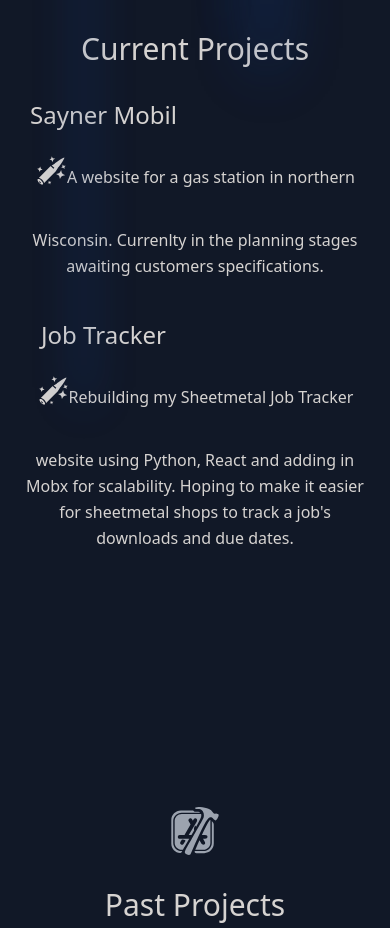
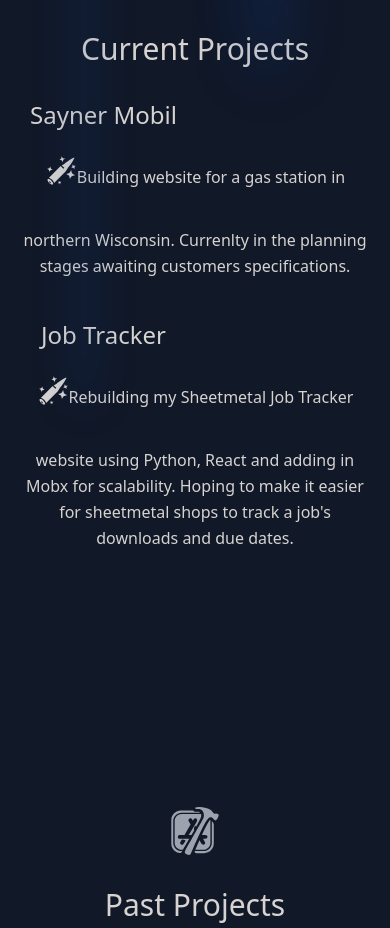
Before and after one commit to J-Gulledge19/Portfolio, a React (Create React App) app: page / in a window 390 px wide. Shown: the part 1307-2235 px from the top of the page. Built offline with nearby package versions, Linux system fonts and the light colour scheme.

Commit message:
Changed wording on Sayner mobil

```diff
--- a/src/components/Currentwork.js
+++ b/src/components/Currentwork.js
@@ -13,7 +13,7 @@ export default function CurrentWork() {
           </h1>
             <h1 className="grid grid-cols-2 gap-4 place-content-start h-8 sm:text-2xl text-2xl font-medium title-font mt-4 text-stone-300">Sayner Mobil</h1>
           <p className="lg:w-2/3 mx-auto leading-relaxed text-base text-stone-300">
-            <GiSilverBullet className="w-8 h-20 inline-block mb-4"/>A website for a gas station in northern Wisconsin. Currenlty in the planning stages awaiting customers specifications.</p>
+            <GiSilverBullet className="w-8 h-20 inline-block mb-4"/>Building website for a gas station in northern Wisconsin. Currenlty in the planning stages awaiting customers specifications.</p>
             <br></br>
             <h1 className="grid grid-cols-2 gap-4 place-content-start h-8 sm:text-2xl text-2xl font-medium title-font mt-4 text-stone-300">Job Tracker</h1>
             <p className="lg:w-2/3 mx-auto leading-relaxed text-base text-stone-300">
```
